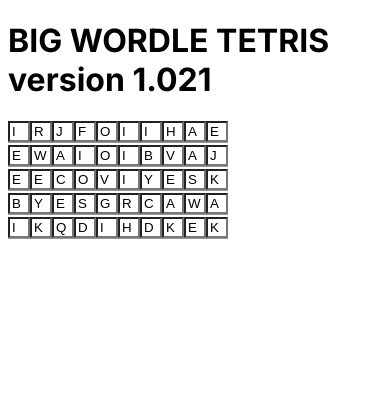
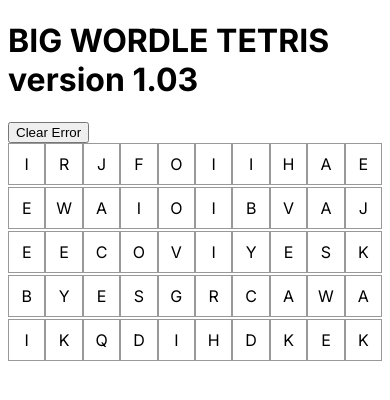
Before and after one commit to owenpercoco/owenpercoco.github.io, a Next.js app: page / in a window 390 px wide. Shown: the top 400 px of the page. Built offline with nearby package versions, Linux system fonts and the light colour scheme.

Commit message:
phone control now!

```diff
--- a/src/app/components/gameboard.tsx
+++ b/src/app/components/gameboard.tsx
@@ -1,95 +1,71 @@
 
 "use client"
 
-import React, { useState, useEffect, useRef } from 'react';
+import React, { useState, useEffect, useRef, Dispatch, SetStateAction } from 'react';
 import Square from './square';
 
 import { getRandomChar, isWordInGame } from './functions/utils';
+import { error } from 'console';
 interface Coordinate {
     x: number,
     y: number,
 }
-const GameBoard = () => {
+const GameBoard = ({ setDebugMessage } : {setDebugMessage: Dispatch<SetStateAction<string[]>>}) => {
+    const errorDisplay = (message: string, ...args: any[]) => {
+        console.log(message, ...args);
+        setDebugMessage((prev: string[]) => {
+            return[...prev, `${message}${args.join(',')}`]
+        })
+    }
     const rows = 5;
     const columns = 10;
+    // the main game board where play is done
     const [board, setBoard] = useState<string[][]>([]);
-    const longPressTimer = useRef<boolean>(false);
-    const currentlyDragging = useRef<boolean>(false);
-    const [currentRow, setCurrentRow] = useState<number>(0);
-    const [isDragging, setIsDragging] = useState<boolean>(false)
+    // are we currently selecting a square?  if so, this is its coordinates. We also need a ref for this, sorry.
+    const currentlySelectingSquare = useRef<boolean>(false);
+    const [selectingSquare, setSelectingSquare] = useState<Coordinate | null>(null);
+    // is a square selected? if so, this is its coordinates
+    const [selectedSquare, setSelectedSquare] = useState<Coordinate | null>(null);
+    // when you set this it deletes these letters
     const [deleteZone, setDeleteZone] = useState<Coordinate[]>([]);
+    // the selection string displayed at the bottom
     const [selectionString, setSelectionString] = useState<string>()
-    const [longPressedSquare, setLongPressedSquare] = useState<Coordinate | null>(null);
     const selectionRef = useRef<string>('');
     const selectionCoordRef = useRef<Coordinate[]>([])
-    const hoverCoordRef = useRef<Coordinate| null>(null)
-    const dragStartCoord = useRef<Coordinate | null>(null);
+
+
+    // this is for phone control stuff
     const lastTouchCoord = useRef<Coordinate | null>(null);
 
     const createRow = () : string[] => {
         return Array(columns).fill(null).map((_e)=> getRandomChar());
     }
 
-    const handleMouseDown = (x: number, y: number) => {
-        setIsDragging(true);
-        longPressTimer.current = true;
-        selectionRef.current = board[x][y] || '';
-        selectionCoordRef.current =[{x, y}]
-        dragStartCoord.current = { x, y };
-        setSelectionString(selectionRef.current)
-        const timer = setTimeout(() => {
-            if (selectionRef.current.length === 1 && longPressTimer.current) {
-                console.log('we have been long pressed')
-                currentlyDragging.current = true;
-                setLongPressedSquare({ x, y });
-            }
-        }, 2000)
 
-        const clearLongPress = () => {
-            clearTimeout(timer);
-            setIsDragging(false);
-            longPressTimer.current = false;
-            setLongPressedSquare(null);
-        };
-
-        window.addEventListener('mouseup', clearLongPress, { once: true });
-        window.addEventListener('touchend', clearLongPress, { once: true });
-    };
-
-
-    const handleMouseEnter = (x: number, y: number) => {
-        hoverCoordRef.current = {x, y};
-        if (isDragging) {
-            if (lastTouchCoord.current && lastTouchCoord.current.x === x && lastTouchCoord.current.y === y) {
-                return;
-            }
-            lastTouchCoord.current = { x, y }; // Update last touch coordinate
-            const useX = selectionCoordRef.current![0].x
-            const useY = selectionCoordRef.current![0].y
-            if (y < useY) {
-                selectionRef.current = board[useX][y] || '' + selectionRef.current;
-                selectionCoordRef.current = [{x: useX, y}, ...selectionCoordRef.current]
-                setSelectionString(selectionRef.current)
-            } else {
-                selectionRef.current += board[useX][y] || '';
-                selectionCoordRef.current.push({x: useX, y})
-                setSelectionString(selectionRef.current)
-            }
-            if (currentlyDragging.current) {
-                setSelectionString(selectionString![0])
+    const onTouchEnd = async () => {
+        errorDisplay('in on touch end')
+        setSelectingSquare(null);
+        currentlySelectingSquare.current = false;
+        if (selectionRef.current.length > 2) {
+            console.log('selectionRef', selectionRef.current);
+            const result = await isWordInGame(selectionRef.current);
+            errorDisplay(`is it a word? ${result}`);
+            if (result) {
+                setDeleteZone(selectionCoordRef.current);
+                selectionRef.current = '';
+                setSelectionString('');
+                selectionCoordRef.current = []
             }
         }
     };
 
-    const handleMouseUp = async () => {
-        setIsDragging(false);
-        longPressTimer.current = false;
-        setLongPressedSquare(null);
-        if (currentlyDragging.current) {
+    const onTouchStart = (x: number, y: number) => {
+        errorDisplay(`in on touch start with, ${x}, ${y}`);
+        lastTouchCoord.current = { x, y };
+        if (selectedSquare) {
             // Swap the letters
-            if (dragStartCoord.current && hoverCoordRef.current) {
-                const { x: startX, y: startY } = dragStartCoord.current;
-                const { x: endX, y: endY } = hoverCoordRef.current;
+                const { x: startX, y: startY } = selectedSquare;
+                const { x: endX, y: endY } = lastTouchCoord.current;
                 setBoard(prevBoard => {
                     const newBoard = prevBoard.map(row => [...row]);
                     const temp = newBoard[startX][startY];
@@ -97,22 +73,45 @@
                     newBoard[endX][endY] = temp;
                     return newBoard;
                 });
-                dragStartCoord.current = null;
+            setSelectedSquare(null);
+            setSelectingSquare(null);
+            return
+        }
+        setSelectingSquare({ x, y })
+        const isAdjacent = selectionCoordRef.current.some(coord => (
+            (coord.x === x && Math.abs(coord.y - y) === 1)
+        ))
+        const isInSelection = selectionCoordRef.current.some(coord => (
+            (coord.x === x && coord.y === y)
+        ));
+
+        if (isAdjacent && !isInSelection) {
+            selectionCoordRef.current.push({ x, y });
+            selectionCoordRef.current.sort((a, b) => a.y - b.y)
+            selectionRef.current = selectionCoordRef.current.map((coord) => board[coord.x][coord.y]).join('')
+            setSelectionString(selectionRef.current);
+        } else {
+            // Start a new selection if the touched square is not adjacent
+            selectionRef.current = board[x][y] || '';
+            selectionCoordRef.current = [{ x, y }];
+            setSelectionString(selectionRef.current);
+        }
+        currentlySelectingSquare.current = true;
+        const timer = setTimeout(() => {
+            if (currentlySelectingSquare.current) {
+                errorDisplay('we have been long pressed');
+                setSelectedSquare({ x, y });
             }
-            currentlyDragging.current = false;
-        }
+        }, 1000);
 
-        if (selectionRef.current.length > 2) {
-            console.log('selectionRef', selectionRef.current);
-            const result = await isWordInGame(selectionRef.current)
-            console.log('is it a word?', result)
-            console.log('selection corrcs', selectionCoordRef.current)
-            if (result) {
-                setDeleteZone(selectionCoordRef.current);
-            }
-        }
+        const clearLongPress = () => {
+            clearTimeout(timer);
+            setSelectedSquare(null);
+        };
 
+        window.addEventListener('touchend', clearLongPress, { once: true });
     };
+
 
     useEffect(() => {
         setBoard([createRow()])
@@ -126,24 +125,20 @@
                     return prevBoard;
                 }
             });
-            setCurrentRow(prevRow => prevRow + 1);
         }, 500);
 
         return () => clearInterval(interval);
     }, []);
 
     useEffect(() => {
-        window.addEventListener('mouseup', handleMouseUp);
+        window.addEventListener('mouseup', onTouchEnd);
         return () => {
-            window.removeEventListener('mouseup', handleMouseUp);
+            window.removeEventListener('mouseup', onTouchEnd);
         };
     }, []);
 
     useEffect(() => {
         if (!deleteZone || deleteZone.length < 2) return;
-
-        console.log('delete zone', deleteZone);
-        console.log('board', board);
 
         const newBoard = board.map(row => [...row]);
 
@@ -158,19 +153,6 @@
         setBoard(newBoard);
     }, [deleteZone]);
 
-    function getSetPieceValue(x:number, y:number) {
-        return (event: string) => {
-            console.log('in the set value', event, x, y)
-            setBoard(prev => {
-                const newBoard = prev.map((row, rowIndex) =>
-                    row.map((cell, cellIndex) => (rowIndex === x && cellIndex === y ? event : cell))
-                );
-                return newBoard;
-            });
-        }
-    }
-
-
     return (
         <div className="board">
             {selectionString}
@@ -180,12 +162,12 @@
                         <Square
                             key={cellIndex}
                             value={cell}
-                            setValue={getSetPieceValue(rowIndex, cellIndex)}
-                            onMouseDown={() => handleMouseDown(rowIndex, cellIndex)}
-                            onMouseEnter={() => handleMouseEnter(rowIndex, cellIndex)}
-                            onMouseUp={() => handleMouseUp()}
-                            isLongPressed={longPressedSquare && longPressedSquare.x === rowIndex && longPressedSquare.y === cellIndex}
+                            onTouchStart={() => onTouchStart(rowIndex, cellIndex)}
+                            onTouchEnd={onTouchEnd}
+                            isSelecting={selectingSquare && selectingSquare.x === rowIndex && selectingSquare.y === cellIndex || false}
+                            isSelected={selectedSquare && selectedSquare.x === rowIndex && selectedSquare.y === cellIndex || false}
                             cellIndex={cellIndex}
+                            errorDisplay={errorDisplay}
                         />
                     ))}
                 </div>
--- a/src/app/components/square.tsx
+++ b/src/app/components/square.tsx
@@ -2,41 +2,37 @@
 
 interface SquareProps {
     value?: string;
-    setValue: any;
-    onMouseDown: () => void;
-    onMouseEnter: () => void;
-    onMouseUp: () => void;
-    isLongPressed: boolean | null;
+    onTouchStart: () => void;
+    onTouchEnd: () => void;
+    isSelecting: boolean;
+    isSelected: boolean;
     cellIndex: number;
+    errorDisplay: (message: string, ...args: any[]) => void;
 }
 
 
-const Square = ({ value, setValue, onMouseDown, onMouseEnter, onMouseUp, isLongPressed, cellIndex }: SquareProps) => {
+const Square = ({ value, onTouchStart, onTouchEnd, isSelecting, isSelected, cellIndex, errorDisplay }: SquareProps) => {
 
     return (
-        <div key={cellIndex} className={`cell ${isLongPressed ? 'selected' : '' }`}
+        <div key={cellIndex} className={`cell ${isSelected ? 'selected' : '' } ${isSelecting ? 'selecting' : '' }`}
             onMouseDown={(e) => {
                 e.preventDefault(); // Prevent text selection
-                onMouseDown();
+                onTouchStart();
             }}
-            onMouseEnter={(e) => {
-                e.preventDefault(); // Prevent text selection
-                onMouseEnter();
+            onMouseUp={(e) => {
+                e.preventDefault()
+                onTouchEnd();
             }}
             onTouchStart={(e) => {
                 e.preventDefault()
-                onMouseDown();
+                onTouchStart();
             }} // Handle touch start
             onTouchEnd={(e) => {
                 e.preventDefault()
-                onMouseUp();
+                onTouchEnd();
             }} // Handle touch end
-            onTouchMove={(e) => {
-                e.preventDefault()
-                onMouseEnter();
-            }} // Handle touch move
         >
-            <input type="text" className="cell-input" value={value} onChange={(e) => setValue(e.target.value)}/>
+            <span className="cell-input">{value}</span>
          </div>
          );
 };
--- a/src/app/globals.css
+++ b/src/app/globals.css
@@ -11,8 +11,8 @@
 }
 
 .cell {
-  width: 20px;
-  height: 20px;
+  width: 40px;
+  height: 40px;
   background-color: #ccc;
   border: 1px solid #999;
   display: flex;
@@ -25,8 +25,12 @@
 .cell.selected {
   background-color: blue;
 }
+.cell.selecting {
+  background-color: blue;
+  transition: all 1s ease-in;
+}
 
 .cell-input {
-  width: 14px;
   background: inherit;
+  user-select: none;
 }
--- a/src/app/page.tsx
+++ b/src/app/page.tsx
@@ -1,12 +1,24 @@
+
+
+"use client"
+
+import React, { useState } from 'react';
+
 import Image from "next/image";
 import GameBoard from "./components/gameboard";
 export default function Home() {
+  const [debugMessage, setDebugMessage] = useState<string[]>([]);
   return (
    <div className="app-container">
-      <h1>BIG WORDLE TETRIS version 1.021</h1>
+      <h1>BIG WORDLE TETRIS version 1.03</h1>
+      <button type="button" onClick={() => setDebugMessage([])}>Clear Error</button>
       <div className="board-container">
-        <GameBoard/>
+        <GameBoard setDebugMessage={setDebugMessage}/>
       </div>
+      <ul>
+        {/* {debugMessage.map((e, index) => <li key={index}>{e}</li>)} */}
+        </ul>
+
    </div>
   );
 }
```
